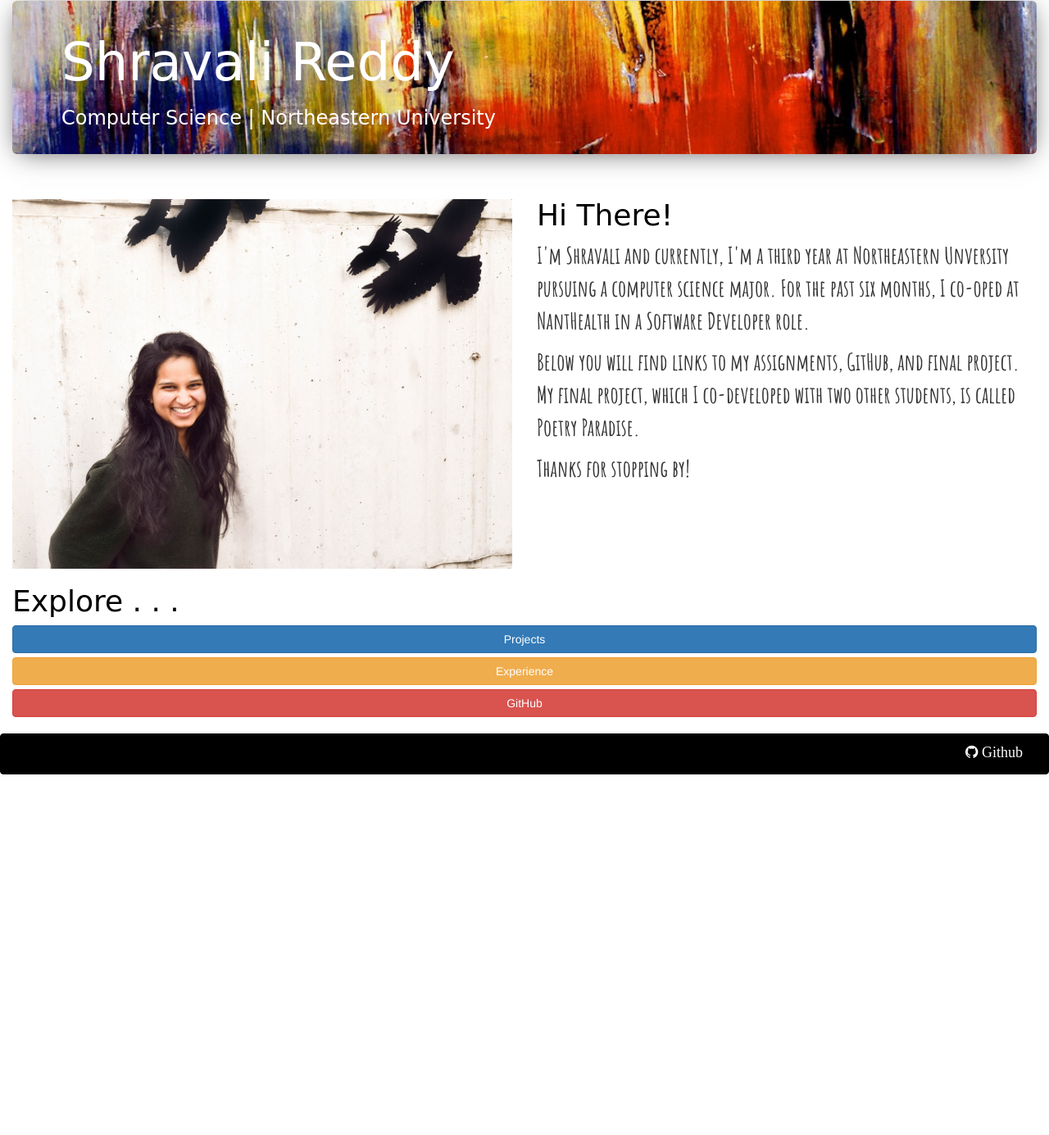
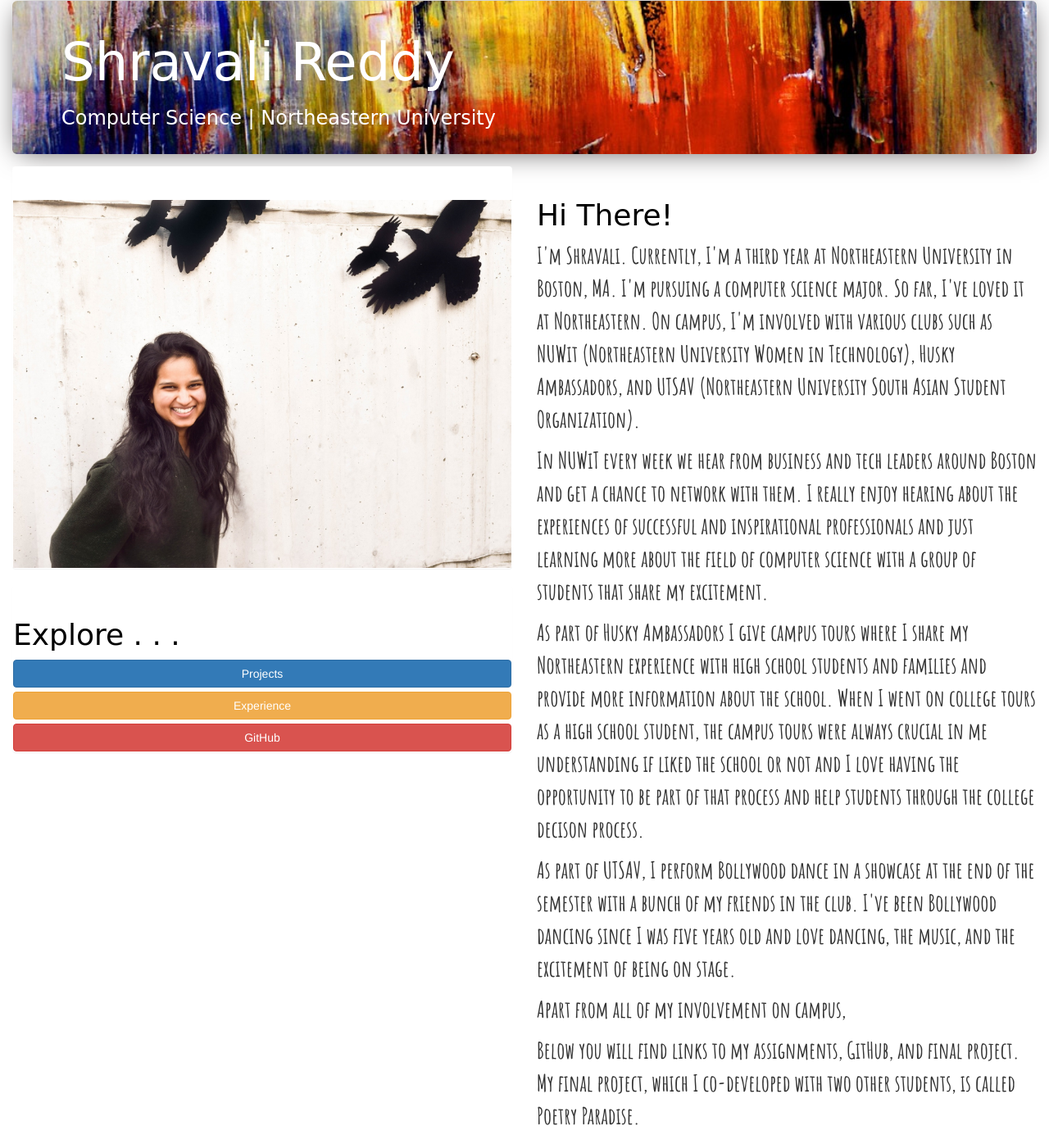
Before and after one commit to Shravali/homepage, a website: page public/index.html in a window 1280 px wide. Shown: the part 70-1455 px from the top of the page at 82% size. Before the commit the page ends 1015 px from the top, so only its background shows below. Drawn offline with nearby package versions, Linux system fonts and the light colour scheme; a web font is replaced by a local one.

Commit message:
changed homepage bio

```diff
--- a/public/index.html
+++ b/public/index.html
@@ -5,7 +5,8 @@
 <link href='https://fonts.googleapis.com/css?family=Sacramento' rel='stylesheet' type='text/css'/>
 <link href="https://fonts.googleapis.com/css?family=Sedgwick+Ave" rel="stylesheet">
 <link href="https://maxcdn.bootstrapcdn.com/bootstrap/3.3.7/css/bootstrap.min.css" rel="stylesheet">
-<link href="https://fonts.googleapis.com/css?family=Amatic+SC:700|Fredericka+the+Great|Handlee|Josefin+Slab:400i" rel="stylesheet">
+<link href="https://fonts.googleapis.com/css?family=Amatic+SC:700|Fredericka+the+Great|Handlee|Josefin+Slab:400i"
+      rel="stylesheet">
 <link href="https://fonts.googleapis.com/css?family=Open+Sans+Condensed:300,700" rel="stylesheet">
 
 <!--<link href="/node_modules/bootstrap/dist/css/bootstrap-theme.min.css" rel="stylesheet">-->
@@ -34,7 +35,7 @@
     </nav>
 </div>
 
-<body>
+
 <div class="container-fluid">
 
     <div class="jumbotron">
@@ -43,18 +44,65 @@
     </div>
     <div class="row">
         <div class="col-sm-6 pull-left">
+            <div class="panel">
                 <img src="github%20profile%20pic.jpg" width="100%" alt="Responsive image">
             </div>
+        <div class="panel">
+            <h2><p class="title">Explore . . .</p></h2>
 
-        <div class="col-sm-6 pull-left">
+            <a class="btn btn-primary btn-block"
+               href="projects.html">Projects</a>
+
+            <a class="btn btn-warning btn-block"
+               href="experience.html">Experience</a>
+            <a class="btn btn-danger btn-block"
+               href="https://github.com/Shravali/">GitHub</a>
+        </div>
+        </div>
+
+        <div class="col-sm-6 pull-right">
             <h2>
                 <p class="title">Hi There!</p></h2>
 
             <p>
-                I'm Shravali and currently, I'm a third year at Northeastern Unversity pursuing a computer science
-                major.
-                For the past six months, I co-oped at NantHealth in a Software Developer role.
+                I'm Shravali. Currently, I'm a third year at Northeastern University in Boston, MA.
+                I'm pursuing a computer science major. So far, I've loved it at Northeastern.
+                On campus, I'm involved with various clubs such as NUWit (Northeastern University Women in Technology),
+                Husky Ambassadors, and
+                UTSAV (Northeastern University South Asian Student Organization).
+
             </p>
+        </div>
+        <div class="col-sm-6">
+            <p>
+                In NUWiT every week we hear from business and tech
+                leaders around Boston and
+                get a chance to network with them. I really enjoy hearing about the experiences of successful and
+                inspirational professionals
+                and just learning more about the field of computer science with a group of students that share my
+                excitement.
+            </p>
+            <p>
+                As part of Husky Ambassadors I give campus tours where I share my
+                Northeastern experience with
+                high school students and families and provide more information about the school. When I went on college
+                tours
+                as a high school student, the campus tours were always crucial in me understanding if liked the school
+                or not and
+                I love having the opportunity to be part of that process and help students through the college decison
+                process.
+            </p>
+            <p>
+                As part of UTSAV, I perform Bollywood
+                dance in a showcase at the end of the semester with a bunch of my friends in the club. I've been
+                Bollywood dancing
+                since I was five years old and love dancing, the music, and the excitement of being on stage.
+            </p>
+            <p>
+                Apart from all of my involvement on campus,
+            </p>
+
+
             <p>
                 Below you will find links
                 to my assignments, GitHub, and final project. My final project, which I co-developed with two other
@@ -66,30 +114,13 @@
                 <p> Thanks for stopping by!</p>
             </div>
         </div>
+    </div>
 
-    </div>
-    <div class="links">
-        <h2><p class="title">Explore . . .</p></h2>
 
-        <a class="btn btn-primary btn-block"
-           href="projects.html">Projects</a>
-
-        <a class="btn btn-warning btn-block"
-        href="experience.html">Experience</a>
-        <a class="btn btn-danger btn-block"
-           href="https://github.com/Shravali/">GitHub</a>
-
-        <!--<a class="btn btn-danger btn-block"-->
-        <!--href="tindex.ejshtml">Test MongoDB</a>-->
+    <div class="text-center text-muted" style="padding-top: 20px"></div>
 
 </div>
 
-
-</div>
-
-</body>
-<div class="text-center text-muted" style="padding-top: 20px"></div>
-</html>
 <div class="home">
     <nav class="navbar navbar-default navbar-static-bottom navbar-inverse" role="navigation">
         <div class="container-fluid">
--- a/public/styles.css
+++ b/public/styles.css
@@ -78,6 +78,7 @@
 .table-borderless > thead > tr > th {
     border: none;
 }
+
 .col-sm-6 h2 {
     margin-top: 40px;
 
```
Also changed, not shown: public/projects.html (+0 -1 lines). Lines whose indentation alone changed are shown as unchanged.
